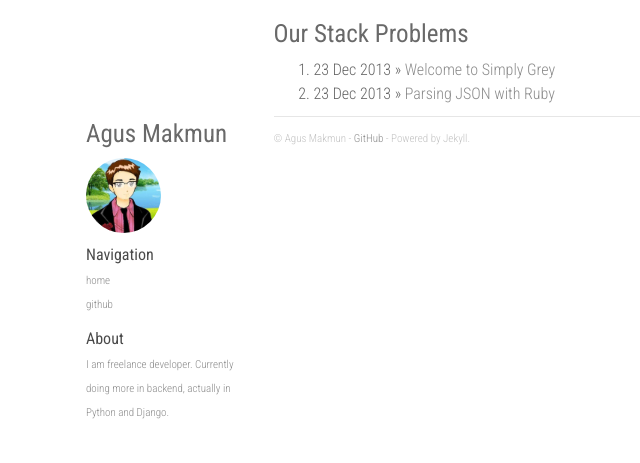
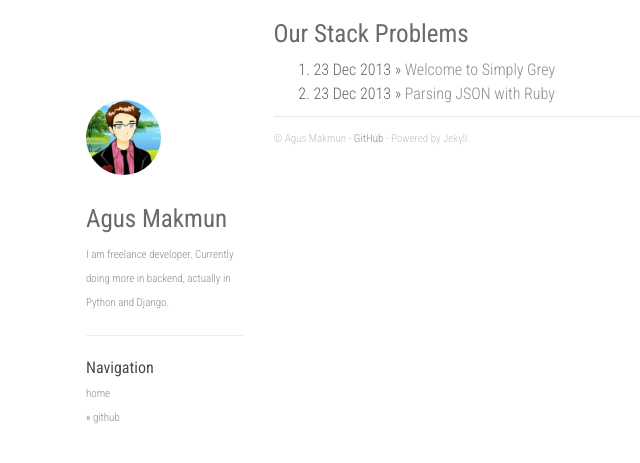
Before and after one commit to agusmakmun/agusmakmun.github.io, a Jekyll site: the page built from index.html, in a window 1280 px wide. Shown: the top 463 px of the page, without its empty margins (194-834 px from the left). Built offline with Jekyll 4.4.1, drawn with Linux system fonts in a browser that asks for light colours; nearby versions of some CDN libraries; Markdown is read by kramdown in place of the engine named in the settings.

Commit message:
Update Style 4

```diff
--- a/_layouts/default.html
+++ b/_layouts/default.html
@@ -25,21 +25,19 @@
 		<div class="container">
 
 			<div class="col-sm-3">
-				<h1>{{ site.name }}</h1>
-				<img id="about" src="{{ site.baseurl }}/img/avatar.jpg" height="75px" width="75px" /><br />
-
+				<img id="about" src="{{ site.baseurl }}/img/avatar.jpg" height="75px" width="75px" />
+                <h1 class="author-name">{{ site.name }}</h1>
+                {% if site.about %}
+                <div id="about">
+                    {{ site.about }}
+                </div>
+                {% endif %}
+                <hr />
 				<strong>Navigation</strong><br />
 				<a href="{{ site.baseurl }}/">home</a> <br />
 				{% for i in site.urls %}
-					<a class="about" href="{{ i.url }}">{{ i.text }}</a><br />
+					&raquo; <a class="about" href="{{ i.url }}">{{ i.text }}</a><br />
 				{% endfor %}
-
-				{% if site.about %}
-				<div id="about">
-					<strong>About</strong><br />
-					{{ site.about }}
-				</div>
-				{% endif %}
 			</div>
 
 			<div class="col-sm-8 col-offset-1">
```
